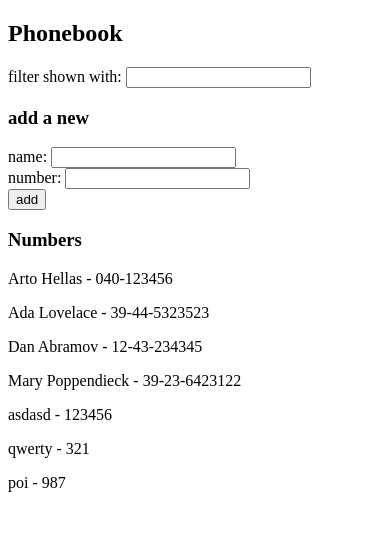
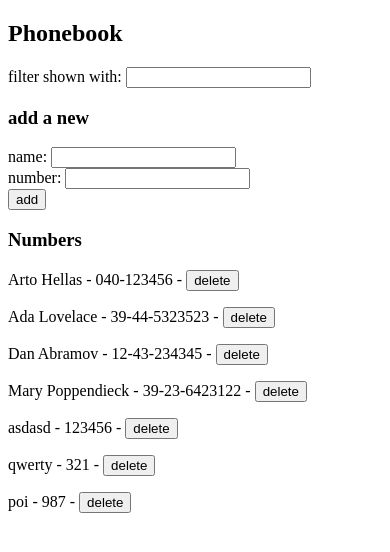
Before and after one commit to migueljpi/fullstack-open, a React (Vite) app in the folder part2/phonebook/: page / in a window 390 px wide. Shown: the top 552 px of the page. Built offline with nearby package versions, Linux system fonts and the light colour scheme; data requests are answered from the project's data file.

Commit message:
2.14: The Phonebook step 9

```diff
--- a/part2/phonebook/src/App.jsx
+++ b/part2/phonebook/src/App.jsx
@@ -41,10 +41,23 @@ const App = () => {
     phoneService
       .create(newObject)
       .then(returnedPhone => {
-        setPersons(persons.concat(newObject))
+        setPersons(persons.concat(returnedPhone))
         setNewName('')
         setNewNumber('')
       })
+  }
+
+  const removeEntry = (id) => {
+    if (window.confirm(`Delete ${persons.find(person => person.id === id).name} ?`)) {
+      phoneService
+        .remove(id)
+        .then(() => {
+          setPersons(persons.filter(person => person.id !== id))
+        })
+    } else {
+      return
+    }
+
   }
 
 
@@ -55,27 +68,27 @@ const App = () => {
       <h3>add a new</h3>
       <NewEntry newName={newName} setNewName={setNewName} newNumber={newNumber} setNewNumber={setNewNumber} addEntry={addEntry} />
       <h3>Numbers</h3>
-      <Persons persons={persons} filter={filter} />
+      <Persons persons={persons} filter={filter} removeEntry={removeEntry} />
     </div>
   )
 }
 
-const Persons = ({ persons, filter }) => {
+const Persons = ({ persons, filter, removeEntry }) => {
   return (
     <div>
       {persons
         .filter(person => person.name.toLowerCase().includes(filter.toLowerCase()))
         .map(person =>
-        <Person key={person.name} person={person} />
+        <Person key={person.name} person={person} removeEntry={removeEntry} />
       )}
     </div>
   )
 }
 
-const Person = ({ person }) => {
+const Person = ({ person, removeEntry }) => {
   return (
     <p key={person.name}>
-      {person.name} - {person.number}
+      {person.name} - {person.number} - <button onClick={() => removeEntry(person.id)}>delete</button>
     </p>
   )
 }
--- a/part2/phonebook/src/services/phones.js
+++ b/part2/phonebook/src/services/phones.js
@@ -16,4 +16,9 @@ const update = (id, newObject) => {
   return request.then(response => response.data)
 }
 
-export default { getAll, create, update }
+const remove = id => {
+  const request = axios.delete(`${baseUrl}/${id}`)
+  return request.then(response => response.data)
+}
+
+export default { getAll, create, update, remove }
```
